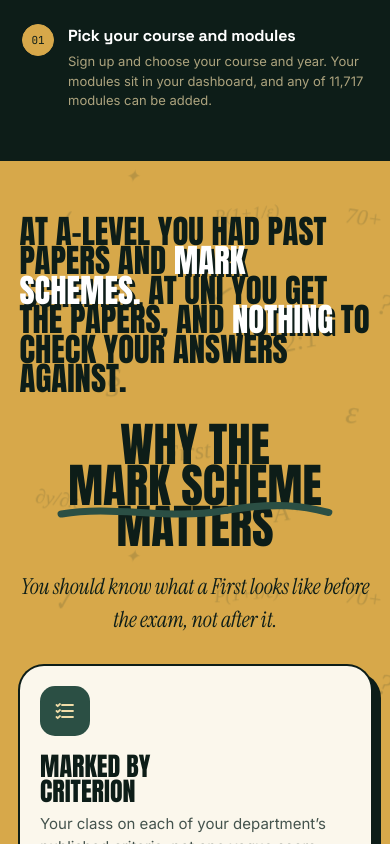
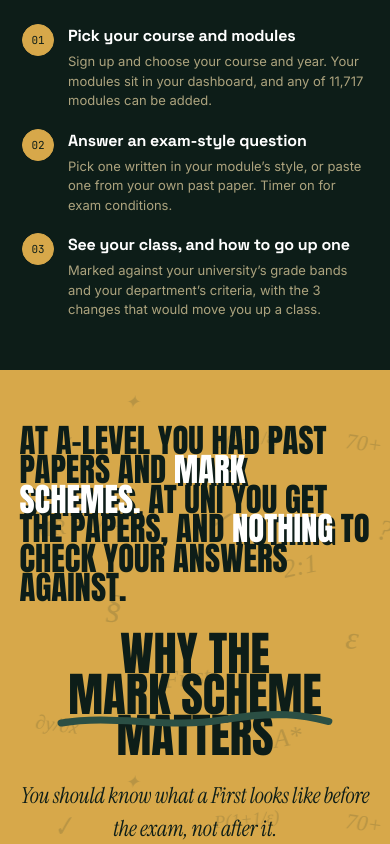
Before and after one commit to ammaarhasan462-hub/Unizy, a Next.js app in the folder web/: page / in a window 390 px wide. Shown: the part 1660-2504 px from the top of the page. Built offline with nearby package versions, Linux system fonts and the light colour scheme; no server answers.

Commit message:
Phones: show all three how-it-works steps
Co-Authored-By: Claude Opus 5.5 <noreply@anthropic.com>
Claude-Session: https://claude.ai/code/session_011sk3SYNrcr4ovM5QRsve4q

```diff
--- a/web/components/story/story.css
+++ b/web/components/story/story.css
@@ -578,7 +578,7 @@ html[data-uni="kcl"] .uz {
   .sp-left { padding: 52px 22px 44px; overflow: visible; }
   .sp-left h2 { font-size: clamp(34px, 10vw, 52px); }
   .sp-steps { margin-top: 26px; gap: 6px; }
-  .sp-step { opacity: 1; }
+  .sp-step, .sp-step:not(.on) { opacity: 1; display: grid; }
   .sp-step p { max-height: none; }
   .sp-step .n { background: var(--gold-b); color: var(--ink-d); }
   .uz-gap { padding: 56px 0; }
```
